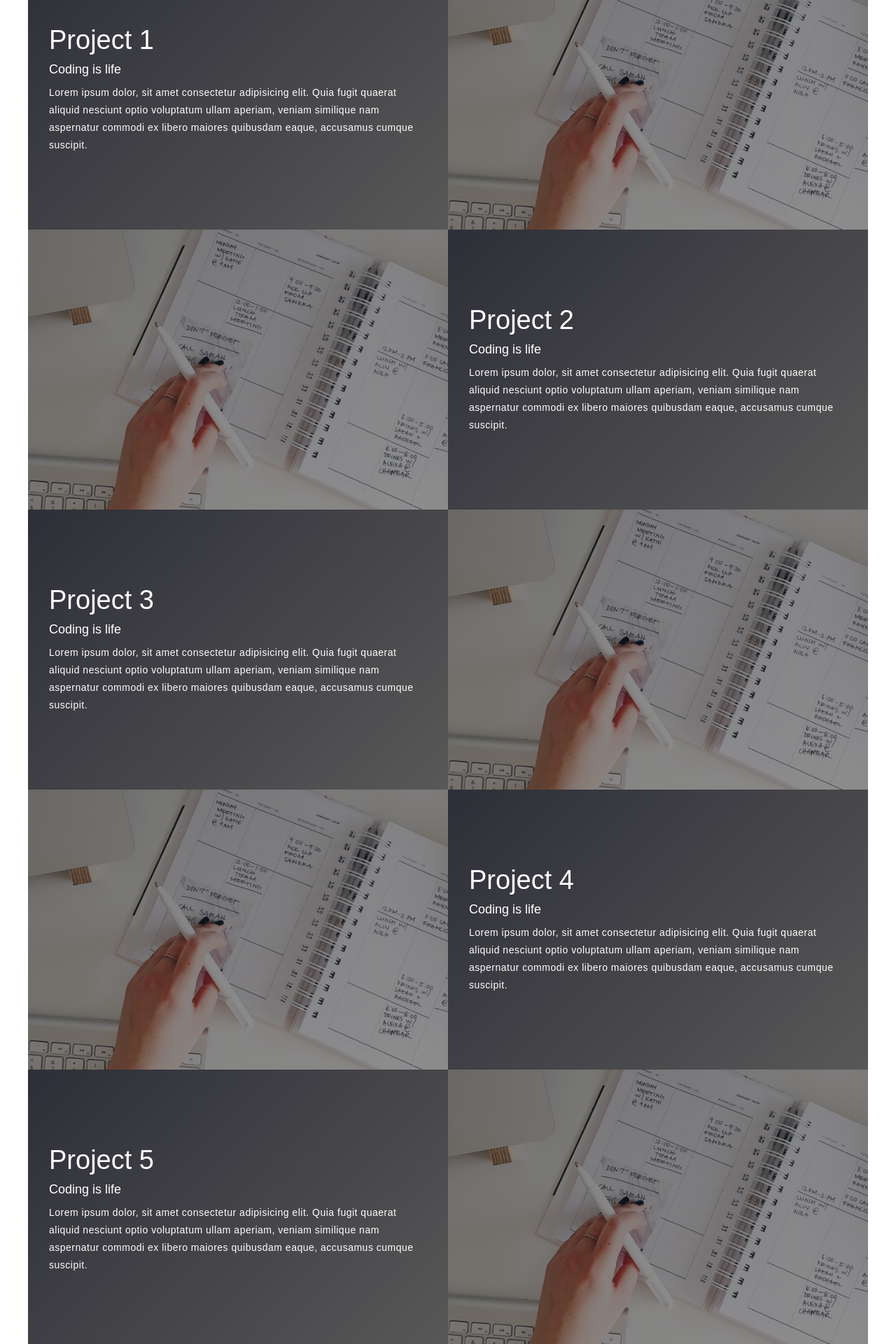
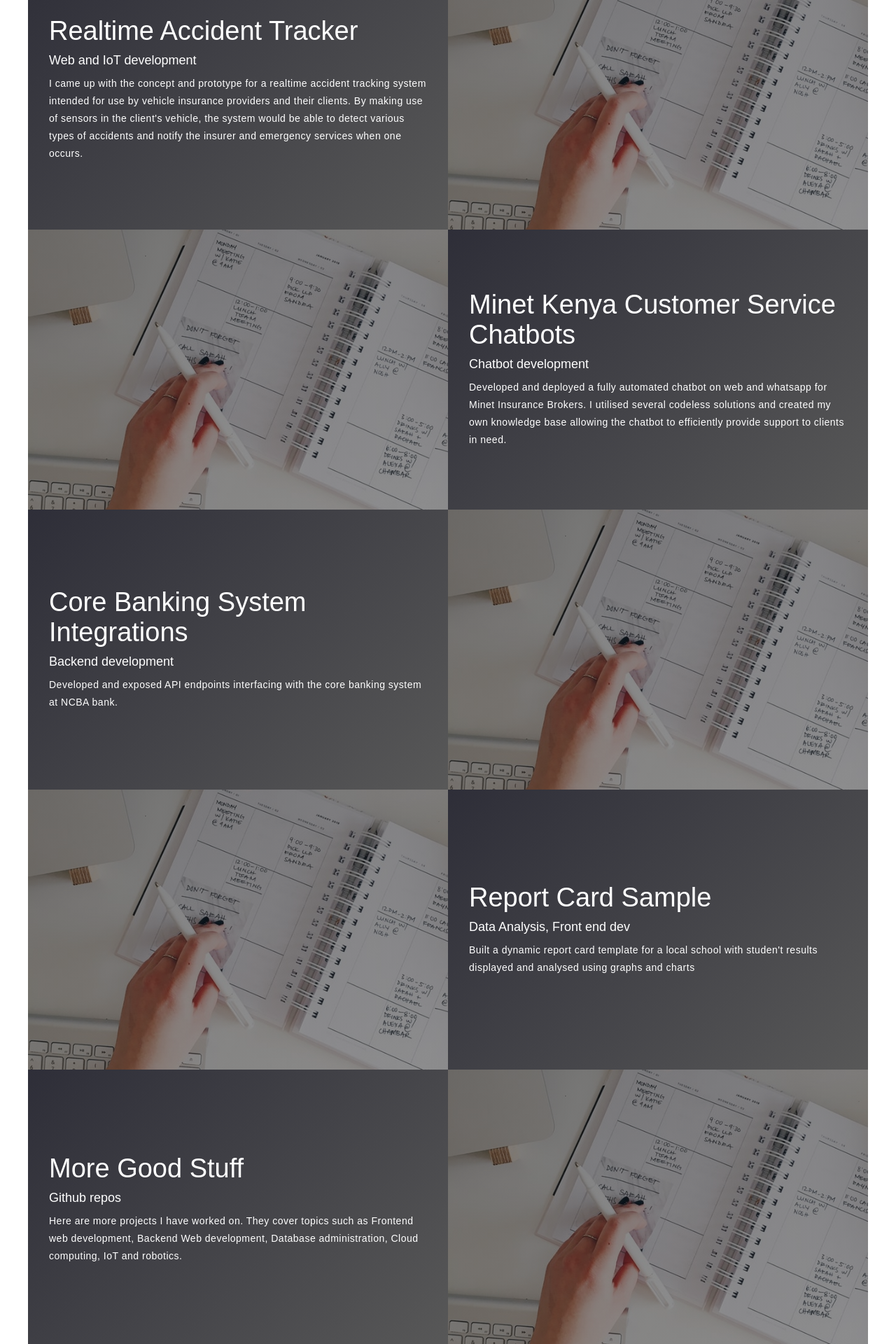
Before and after one commit to lenny-of-the-cool-waters/Portfolio_LG, a React (Create React App) app: page / in a window 1280 px wide. Shown: the part 1920-3840 px from the top of the page at 70% size. Built offline with nearby package versions, Linux system fonts and the light colour scheme.

Commit message:
Project section patch

```diff
--- a/src/sections/Contacts/Contacts.js
+++ b/src/sections/Contacts/Contacts.js
@@ -38,8 +38,8 @@ const Contacts = () => {
             </div>
             <div className="contact-info">
               <h1>Socials</h1>
-              <h2><a class="social-link" href="https://www.linkedin.com/in/lenny-githenya/">LinkedIn</a></h2>
-              <h2><a class="social-link" href="https://github.com/lenny-of-the-cool-waters">Github</a></h2>
+              <h2><a className="social-link" href="https://www.linkedin.com/in/lenny-githenya/">LinkedIn</a></h2>
+              <h2><a className="social-link" href="https://github.com/lenny-of-the-cool-waters">Github</a></h2>
             </div>
           </div>
         </div>
--- /dev/null
+++ b/src/sections/Projects/Project.js
@@ -0,0 +1,18 @@
+import React from "react";
+
+const Project = ({name, category, description, imagePath}) => {
+  return (
+    <div className="project-item">
+      <div className="project-info">
+        <h1>{name}</h1>
+        <h2>{category}</h2>
+        <p>{description}</p>
+      </div>
+      <div className="project-image">
+        <img src={imagePath} alt="" />
+      </div>
+    </div>
+  );
+};
+
+export default Project;
--- a/src/sections/Projects/Projects.js
+++ b/src/sections/Projects/Projects.js
@@ -1,5 +1,7 @@
 import React from "react";
 import './Projects.css';
+import projectsList from "./Projects.json";
+import Project from "./Project";
 
 const Projects = () => {
   return (
@@ -11,85 +13,10 @@ const Projects = () => {
           </h1>
         </div>
         <div className="all-projects">
-          <div className="project-item">
-            <div className="project-info">
-              <h1>Project 1</h1>
-              <h2>Coding is life</h2>
-              <p>
-                Lorem ipsum dolor, sit amet consectetur adipisicing elit. Quia
-                fugit quaerat aliquid nesciunt optio voluptatum ullam aperiam,
-                veniam similique nam aspernatur commodi ex libero maiores
-                quibusdam eaque, accusamus cumque suscipit.
-              </p>
-            </div>
-            <div className="project-image">
-              <img src="/img/img-1.png" />
-            </div>
-          </div>
-
-          <div className="project-item">
-            <div className="project-info">
-              <h1>Project 2</h1>
-              <h2>Coding is life</h2>
-              <p>
-                Lorem ipsum dolor, sit amet consectetur adipisicing elit. Quia
-                fugit quaerat aliquid nesciunt optio voluptatum ullam aperiam,
-                veniam similique nam aspernatur commodi ex libero maiores
-                quibusdam eaque, accusamus cumque suscipit.
-              </p>
-            </div>
-            <div className="project-image">
-              <img src="/img/img-1.png" />
-            </div>
-          </div>
-
-          <div className="project-item">
-            <div className="project-info">
-              <h1>Project 3</h1>
-              <h2>Coding is life</h2>
-              <p>
-                Lorem ipsum dolor, sit amet consectetur adipisicing elit. Quia
-                fugit quaerat aliquid nesciunt optio voluptatum ullam aperiam,
-                veniam similique nam aspernatur commodi ex libero maiores
-                quibusdam eaque, accusamus cumque suscipit.
-              </p>
-            </div>
-            <div className="project-image">
-              <img src="/img/img-1.png" />
-            </div>
-          </div>
-
-          <div className="project-item">
-            <div className="project-info">
-              <h1>Project 4</h1>
-              <h2>Coding is life</h2>
-              <p>
-                Lorem ipsum dolor, sit amet consectetur adipisicing elit. Quia
-                fugit quaerat aliquid nesciunt optio voluptatum ullam aperiam,
-                veniam similique nam aspernatur commodi ex libero maiores
-                quibusdam eaque, accusamus cumque suscipit.
-              </p>
-            </div>
-            <div className="project-image">
-              <img src="/img/img-1.png" />
-            </div>
-          </div>
-
-          <div className="project-item">
-            <div className="project-info">
-              <h1>Project 5</h1>
-              <h2>Coding is life</h2>
-              <p>
-                Lorem ipsum dolor, sit amet consectetur adipisicing elit. Quia
-                fugit quaerat aliquid nesciunt optio voluptatum ullam aperiam,
-                veniam similique nam aspernatur commodi ex libero maiores
-                quibusdam eaque, accusamus cumque suscipit.
-              </p>
-            </div>
-            <div className="project-image">
-              <img src="/img/img-1.png" />
-            </div>
-          </div>
+        { projectsList.map(project => {
+          console.log(project);
+            return (<Project key={project.name} name={project.name} category={project.category} description={project.description} imagePath={project.imagePath}/>);
+          })}
         </div>
       </div>
     </section>
--- /dev/null
+++ b/src/sections/Projects/Projects.json
@@ -0,0 +1,32 @@
+[
+    {
+        "name": "Realtime Accident Tracker",
+        "category": "Web and IoT development",
+        "description" : "I came up with the concept and prototype for a realtime accident tracking system intended for use by vehicle insurance providers and their clients. By making use of sensors in the client's vehicle, the system would be able to detect various types of accidents and notify the insurer and emergency services when one occurs.",
+        "imagePath":  "/img/img-1.png"
+    },
+    {
+        "name": "Minet Kenya Customer Service Chatbots",
+        "category": "Chatbot development",
+        "description" : "Developed and deployed a fully automated chatbot on web and whatsapp for Minet Insurance Brokers. I utilised several codeless solutions and created my own knowledge base allowing the chatbot to efficiently provide support to clients in need. ",
+        "imagePath":  "/img/img-1.png"
+    },
+    {
+        "name": "Core Banking System Integrations",
+        "category": "Backend development",
+        "description" : "Developed and exposed API endpoints interfacing with the core banking system at NCBA bank. ",
+        "imagePath":  "/img/img-1.png"
+    },
+    {
+        "name": "Report Card Sample",
+        "category": "Data Analysis, Front end dev",
+        "description" : "Built a dynamic report card template for a local school with studen't results displayed and analysed using graphs and charts",
+        "imagePath":  "/img/img-1.png"
+    },
+    {
+        "name": "More Good Stuff",
+        "category": "Github repos",
+        "description" : "Here are more projects I have worked on. They cover topics such as Frontend web development, Backend Web development, Database administration, Cloud computing, IoT and robotics.",
+        "imagePath":  "/img/img-1.png"
+    }
+]
```
Also changed, not shown: 1 other file (tests, documents, lock files or other folders).
